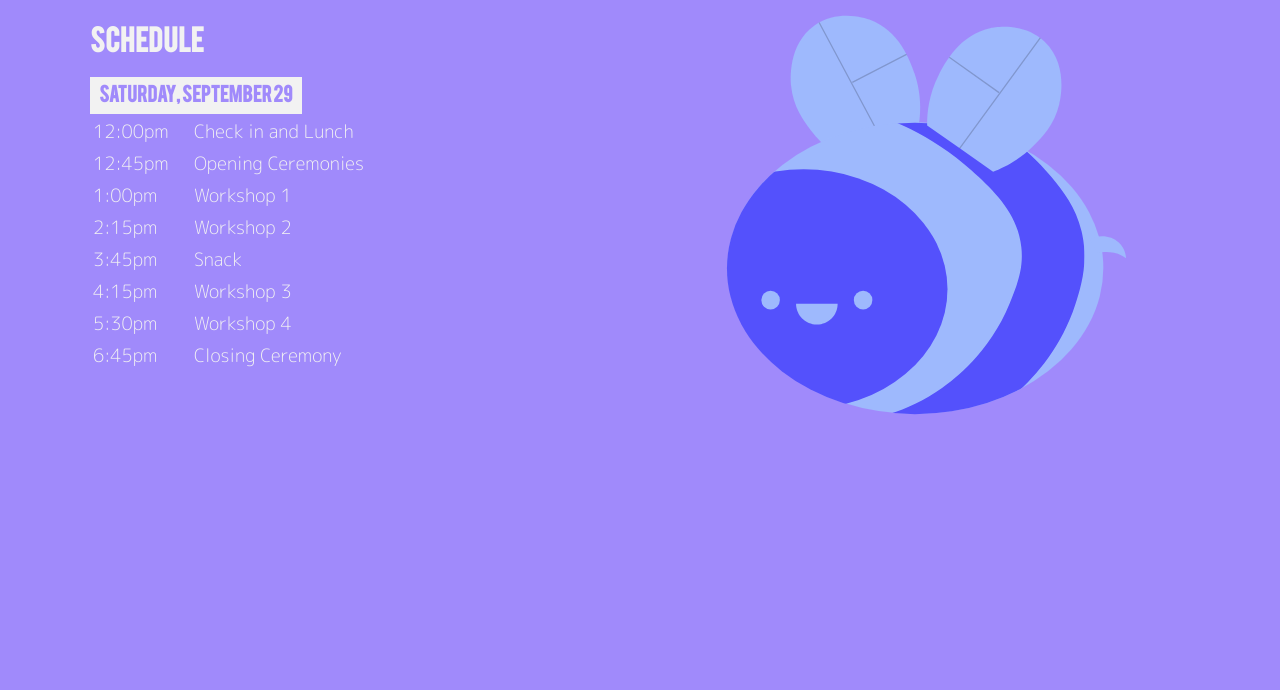
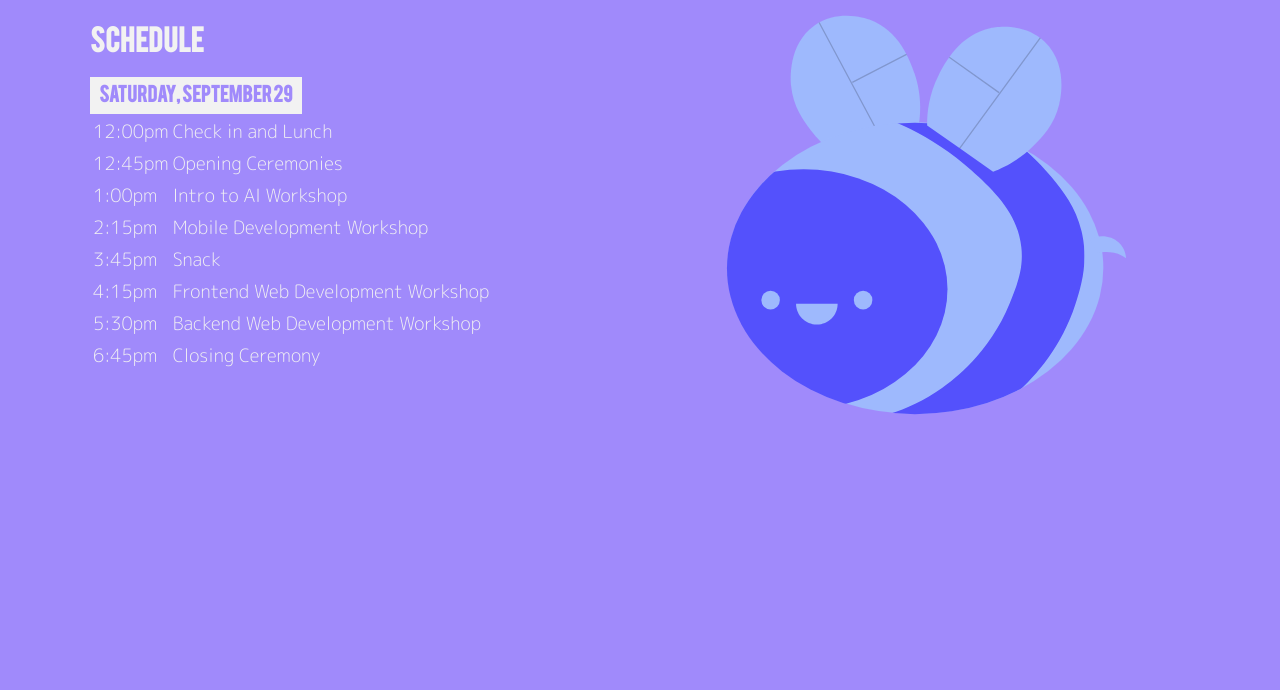
Before and after one commit to HackGT/hackgteeny-site, a plain HTML site: page index.html in a window 1280 px wide. Shown: the part 1543-2233 px from the top of the page. Drawn offline with Linux system fonts and the light colour scheme.

Commit message:
update with schedule with workshop names

```diff
--- a/index.html
+++ b/index.html
@@ -49,11 +49,11 @@
                    <tbody>
                         <tr><td>12:00pm</td><td>Check in and Lunch</td></tr>
                         <tr><td>12:45pm</td><td>Opening Ceremonies</td></tr>
-                        <tr><td>1:00pm</td><td>Workshop 1</td></tr>
-                        <tr><td>2:15pm</td><td>Workshop 2</td></tr>
+                        <tr><td>1:00pm</td><td>Intro to AI Workshop</td></tr>
+                        <tr><td>2:15pm</td><td>Mobile Development Workshop</td></tr>
                         <tr><td>3:45pm</td><td>Snack</td></tr>
-                        <tr><td>4:15pm</td><td>Workshop 3</td></tr>
-                        <tr><td>5:30pm</td><td>Workshop 4</td></tr>
+                        <tr><td>4:15pm</td><td>Frontend Web Development Workshop</td></tr>
+                        <tr><td>5:30pm</td><td>Backend Web Development Workshop</td></tr>
                         <tr><td>6:45pm</td><td>Closing Ceremony</td></tr>
                     </tbody>
                    </table>
```
